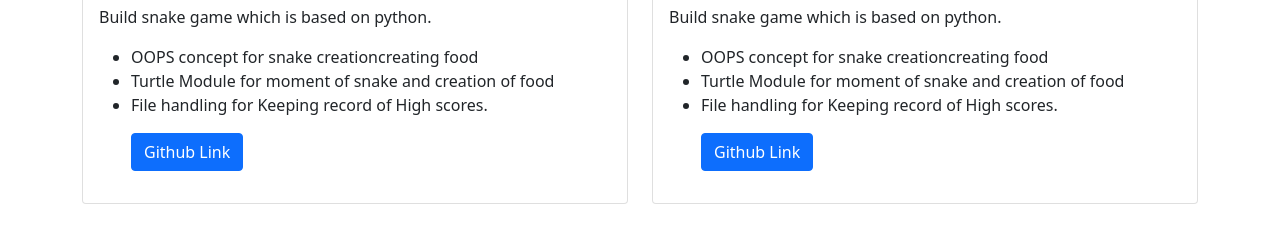
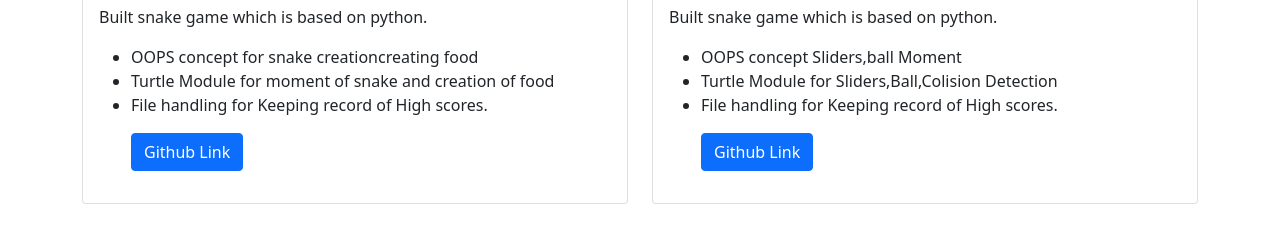
Before and after one commit to Akash2122/My-Portfolio, a plain HTML site: page projects.html in a window 1280 px wide. Shown: the part 352-592 px from the top of the page. Drawn offline with nearby package versions, Linux system fonts and the light colour scheme.

Commit message:
Corrected Projects

```diff
--- a/projects.html
+++ b/projects.html
@@ -43,7 +43,7 @@
         <div class="card-body">
           <img src="./imgs/snake.jpg" style="width:100%;height: 170px;">
           <h5 class="card-title">Snake Game</h5>
-          <p class="card-text" style="text-align: justify;">Build snake game which is based on python.
+          <p class="card-text" style="text-align: justify;">Built snake game which is based on python.
             <ul>
               <li>OOPS concept for snake creationcreating food</li>
               <li>Turtle Module for moment of snake and creation of food</li>
@@ -58,10 +58,10 @@
         <div class="card-body">
           <img src="./imgs/pongo.jpg" style="width:100%;height: 170px;">
           <h5 class="card-title">Pongo Game</h5>
-          <p class="card-text" style="text-align: justify;">Build snake game which is based on python.
+          <p class="card-text" style="text-align: justify;">Built snake game which is based on python.
             <ul>
-              <li>OOPS concept for snake creationcreating food</li>
-              <li>Turtle Module for moment of snake and creation of food</li>
+              <li>OOPS concept Sliders,ball Moment</li>
+              <li>Turtle Module for Sliders,Ball,Colision Detection</li>
               <li>File handling for Keeping record of High scores.</li>
           </p>
           <a href="https://github.com/Akash2122/PYTHON_PROJECTS" class="btn btn-primary">Github Link</a>
```
